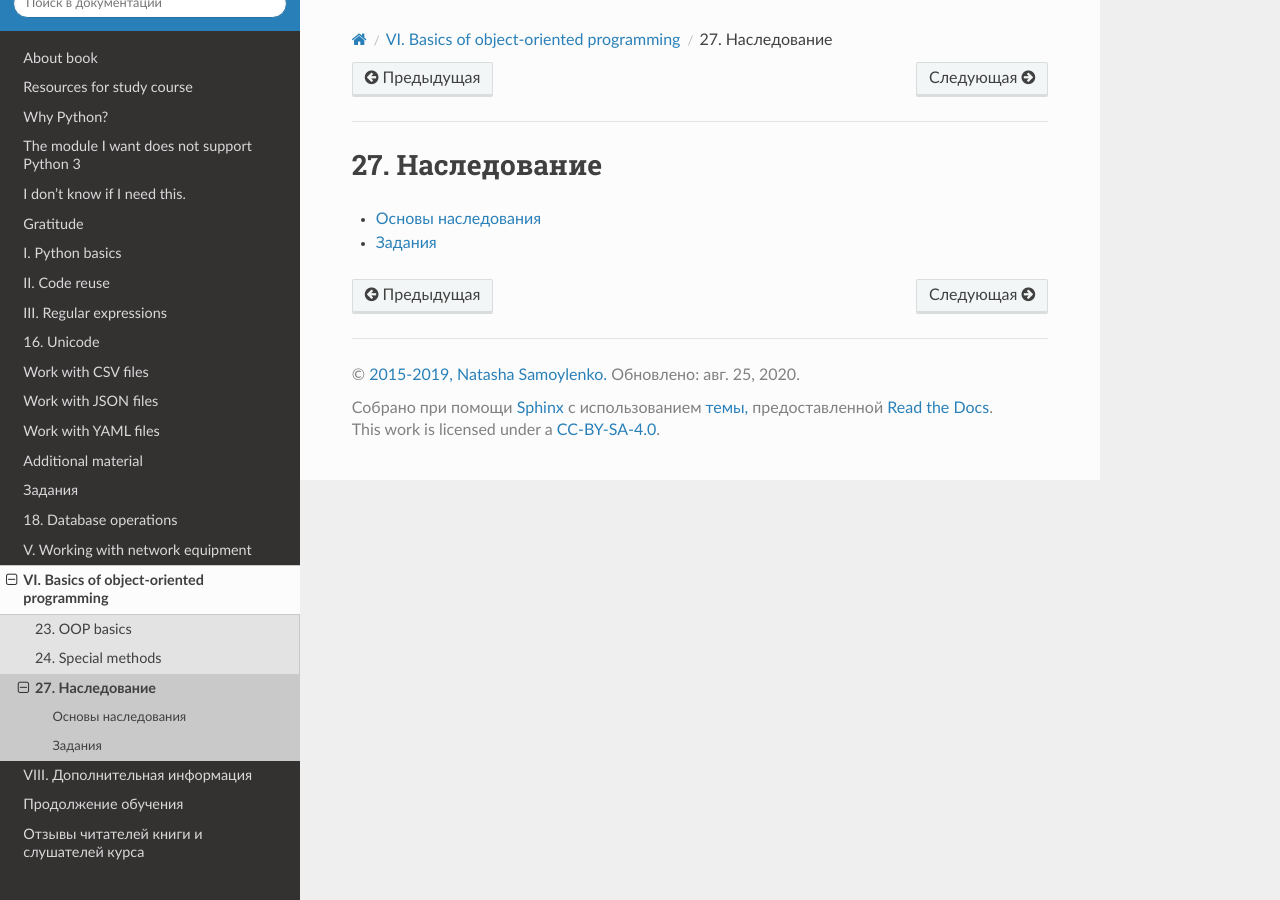
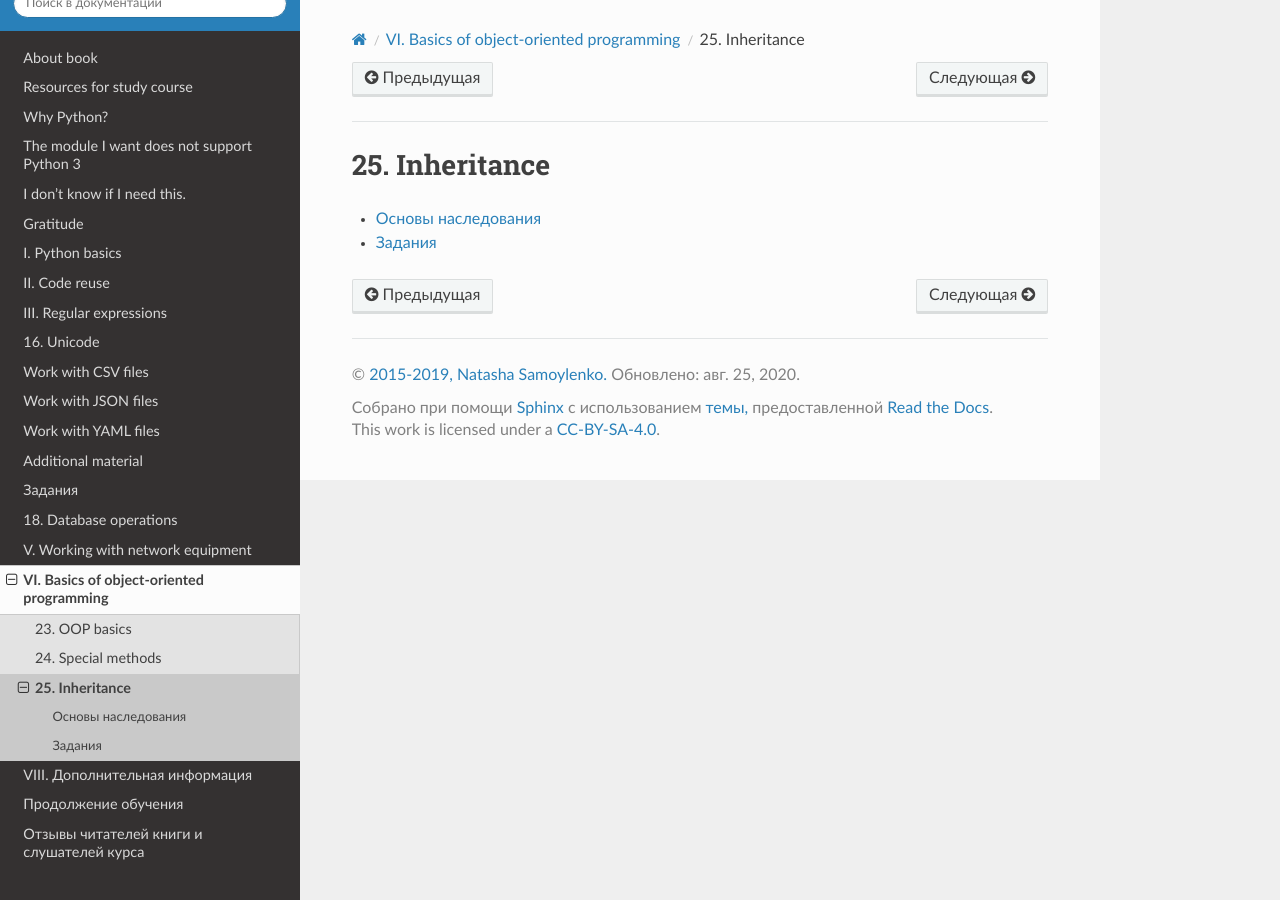
Before and after one commit to Aidar5/nattoeng, a Sphinx documentation site: the page built from docs/source/book/25_oop_inheritance/index.rst, in a window 1280 px wide. Built offline with Sphinx 7.4.7 and the Read the Docs theme 2.0.0, drawn with Linux system fonts in a browser that asks for light colours; pages that are not in the unit, such as notebooks, are missing from menus.

Commit message:
Update index.rst

```diff
--- a/docs/source/book/25_oop_inheritance/index.rst
+++ b/docs/source/book/25_oop_inheritance/index.rst
@@ -4,7 +4,7 @@
 
 .. _oop_inheritance_index:
 
-27. Наследование
+25. Inheritance
 ============================
 
 
```
